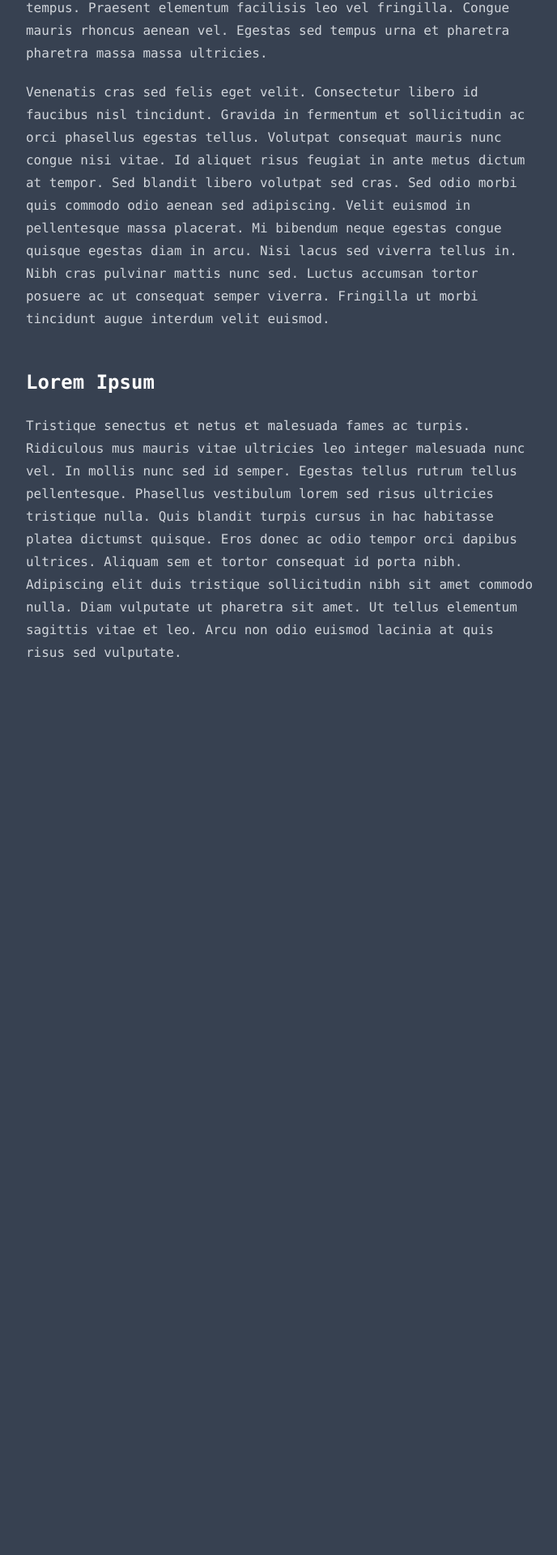
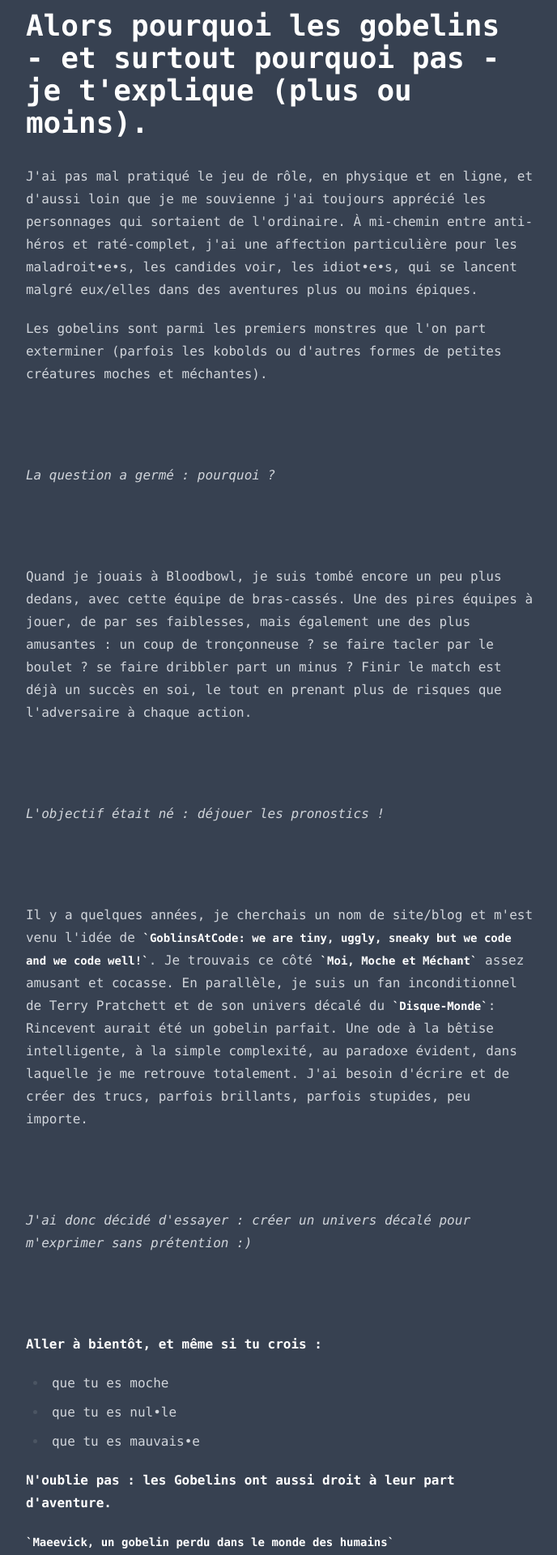
Before and after one commit to Maeevick/goblins-impact, a Next.js app: page /blog/why-goblins in a window 1280 px wide. Shown: the part 348-2268 px from the top of the page at 81% size, without its empty margins (295-983 px from the left). Before the commit the page ends 1228 px from the top, so only its background shows below. Built offline with nearby package versions, Linux system fonts and the light colour scheme.

Commit message:
feat: why goblins

```diff
--- a/src/app/components/Slug.tsx
+++ b/src/app/components/Slug.tsx
@@ -14,7 +14,7 @@ export default function PartialSlugFrom(data: Content) {
   return (
     <>
       <Header description={<Description {...data} />} action={<HomeLink />} />
-      <article className="prose prose-invert">
+      <article className="py-20 prose prose-invert">
         <Markdown>{data.content}</Markdown>
       </article>
     </>
--- a/src/data/blog/posts/why-goblins.md
+++ b/src/data/blog/posts/why-goblins.md
@@ -5,10 +5,42 @@ subtitle: C'est quoi ton délire !
 date: "2023-03-27"
 ---
 
-Lorem ipsum dolor sit amet, consectetur adipiscing elit, sed do eiusmod tempor incididunt ut labore et dolore magna aliqua. Praesent elementum facilisis leo vel fringilla est ullamcorper eget. At imperdiet dui accumsan sit amet nulla facilities morbi tempus. Praesent elementum facilisis leo vel fringilla. Congue mauris rhoncus aenean vel. Egestas sed tempus urna et pharetra pharetra massa massa ultricies.
+**Hey Goblin!**
 
-Venenatis cras sed felis eget velit. Consectetur libero id faucibus nisl tincidunt. Gravida in fermentum et sollicitudin ac orci phasellus egestas tellus. Volutpat consequat mauris nunc congue nisi vitae. Id aliquet risus feugiat in ante metus dictum at tempor. Sed blandit libero volutpat sed cras. Sed odio morbi quis commodo odio aenean sed adipiscing. Velit euismod in pellentesque massa placerat. Mi bibendum neque egestas congue quisque egestas diam in arcu. Nisi lacus sed viverra tellus in. Nibh cras pulvinar mattis nunc sed. Luctus accumsan tortor posuere ac ut consequat semper viverra. Fringilla ut morbi tincidunt augue interdum velit euismod.
+# Alors pourquoi les gobelins - et surtout pourquoi pas - je t'explique (plus ou moins).
 
-## Lorem Ipsum
+J'ai pas mal pratiqué le jeu de rôle, en physique et en ligne, et d'aussi loin que je me souvienne j'ai toujours apprécié les personnages qui sortaient de l'ordinaire. À mi-chemin entre anti-héros et raté-complet, j'ai une affection particulière pour les maladroit•e•s, les candides voir, les idiot•e•s, qui se lancent malgré eux/elles dans des aventures plus ou moins épiques.
 
-Tristique senectus et netus et malesuada fames ac turpis. Ridiculous mus mauris vitae ultricies leo integer malesuada nunc vel. In mollis nunc sed id semper. Egestas tellus rutrum tellus pellentesque. Phasellus vestibulum lorem sed risus ultricies tristique nulla. Quis blandit turpis cursus in hac habitasse platea dictumst quisque. Eros donec ac odio tempor orci dapibus ultrices. Aliquam sem et tortor consequat id porta nibh. Adipiscing elit duis tristique sollicitudin nibh sit amet commodo nulla. Diam vulputate ut pharetra sit amet. Ut tellus elementum sagittis vitae et leo. Arcu non odio euismod lacinia at quis risus sed vulputate.
+Les gobelins sont parmi les premiers monstres que l'on part exterminer (parfois les kobolds ou d'autres formes de petites créatures moches et méchantes).
+
+---
+
+_La question a germé : pourquoi ?_
+
+---
+
+Quand je jouais à Bloodbowl, je suis tombé encore un peu plus dedans, avec cette équipe de bras-cassés. Une des pires équipes à jouer, de par ses faiblesses, mais également une des plus amusantes : un coup de tronçonneuse ? se faire tacler par le boulet ? se faire dribbler part un minus ? Finir le match est déjà un succès en soi, le tout en prenant plus de risques que l'adversaire à chaque action.
+
+---
+
+_L'objectif était né : déjouer les pronostics !_
+
+---
+
+Il y a quelques années, je cherchais un nom de site/blog et m'est venu l'idée de `GoblinsAtCode: we are tiny, uggly, sneaky but we code and we code well!`. Je trouvais ce côté `Moi, Moche et Méchant` assez amusant et cocasse. En parallèle, je suis un fan inconditionnel de Terry Pratchett et de son univers décalé du `Disque-Monde`: Rincevent aurait été un gobelin parfait. Une ode à la bêtise intelligente, à la simple complexité, au paradoxe évident, dans laquelle je me retrouve totalement. J'ai besoin d'écrire et de créer des trucs, parfois brillants, parfois stupides, peu importe.
+
+---
+
+_J'ai donc décidé d'essayer : créer un univers décalé pour m'exprimer sans prétention :)_
+
+---
+
+**Aller à bientôt, et même si tu crois :**
+
+- que tu es moche
+- que tu es nul•le
+- que tu es mauvais•e
+
+**N'oublie pas : les Gobelins ont aussi droit à leur part d'aventure.**
+
+`Maeevick, un gobelin perdu dans le monde des humains`
```
